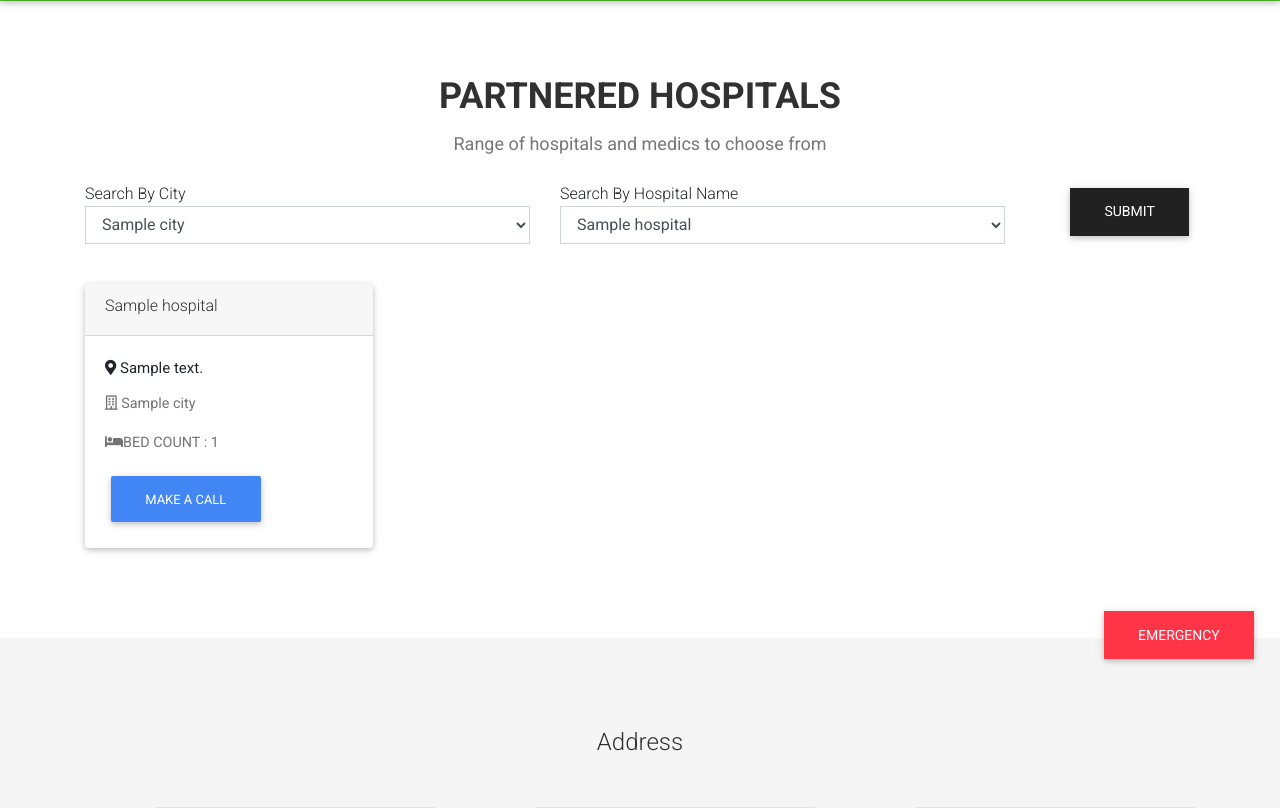
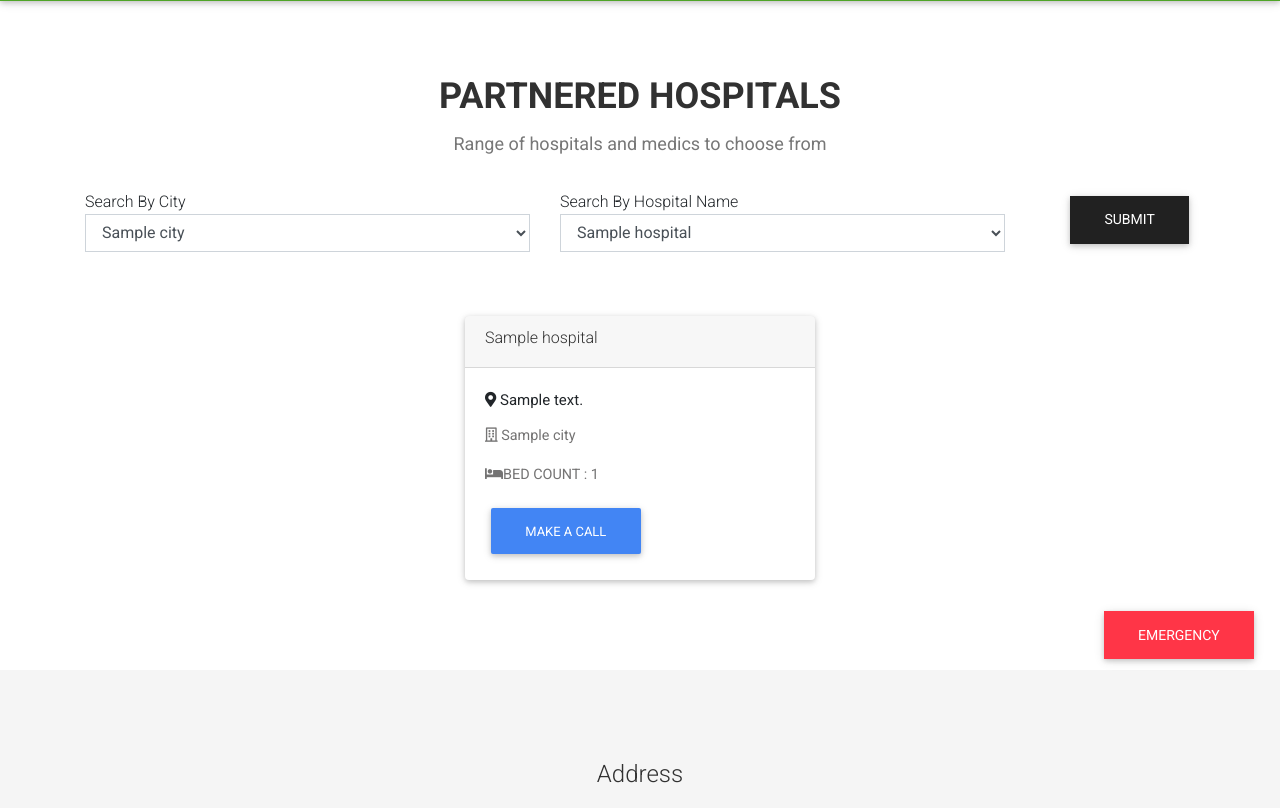
Before and after one commit to Aakash01ak/MediFast, a Node server app: template views/hospital.ejs in a window 1280 px wide. Shown: the part 115-923 px from the top of the page. Run offline with Node 20, Linux system fonts and the light colour scheme; the template is opened without the code that fills it: most values are stand-ins (such as "Sample title", 1, 10 or a date in 2020); some libraries are stand-ins or nearby versions.

Commit message:
Hospitals page updated

```diff
--- a/views/hospital.ejs
+++ b/views/hospital.ejs
@@ -13,7 +13,7 @@
             </div>
 
             <form action="/searchHospital" method="POST">
-      <div class="row">
+                <div class="row mt-2">
                     <div class="col-lg-5">
                         <div class="form-group">
                             <label for="city">Search By City</label>
@@ -41,17 +41,25 @@
                 </div>
             </form>
 
-    <div class="row">
+            <div class="row justify-content-center">
                 <%  hospital_data.forEach(function(hospital){ %>
-      <div class="col-lg-3">
-        <div class="card" style="width: 18rem;">
+                    <div class="col-lg-4 col-md-6 mt-4 ">
+                        <div class="card" style="width:100%;">
                             <div class="card-header">
-            <h6><%= hospital.name %></h6>
+                                <h6>
+                                    <%= hospital.name %>
+                                </h6>
                             </div>
                             <div class="card-body">
-            <p class="card-title"><i class="fas fa-map-marker-alt"></i> <%= hospital.street_address %></p>
-            <p class="card-text"><i class="far fa-building"></i> <%= hospital.city %></p>
-            <p class="card-text"><i class="fas fa-bed"></i>BED COUNT : <%= hospital.hospital_bed_count %></p>
+                                <p class="card-title"><i class="fas fa-map-marker-alt"></i>
+                                    <%= hospital.street_address %>
+                                </p>
+                                <p class="card-text"><i class="far fa-building"></i>
+                                    <%= hospital.city %>
+                                </p>
+                                <p class="card-text"><i class="fas fa-bed"></i>BED COUNT :
+                                    <%= hospital.hospital_bed_count %>
+                                </p>
                                 <a href="tel:<%= hospital.medicare_provider_number %>" class="btn btn-primary">Make a Call</a>
                             </div>
                         </div>
```
Lines whose indentation alone changed are shown as unchanged.
